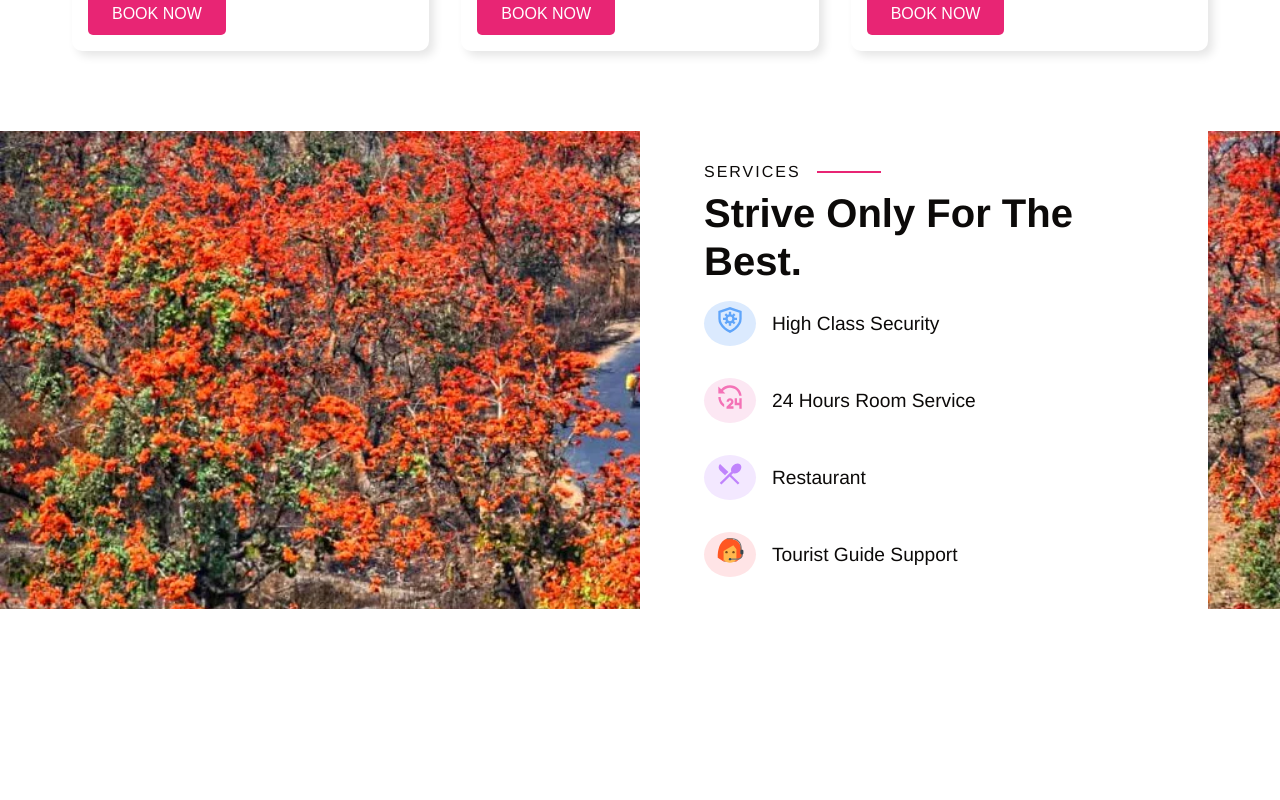
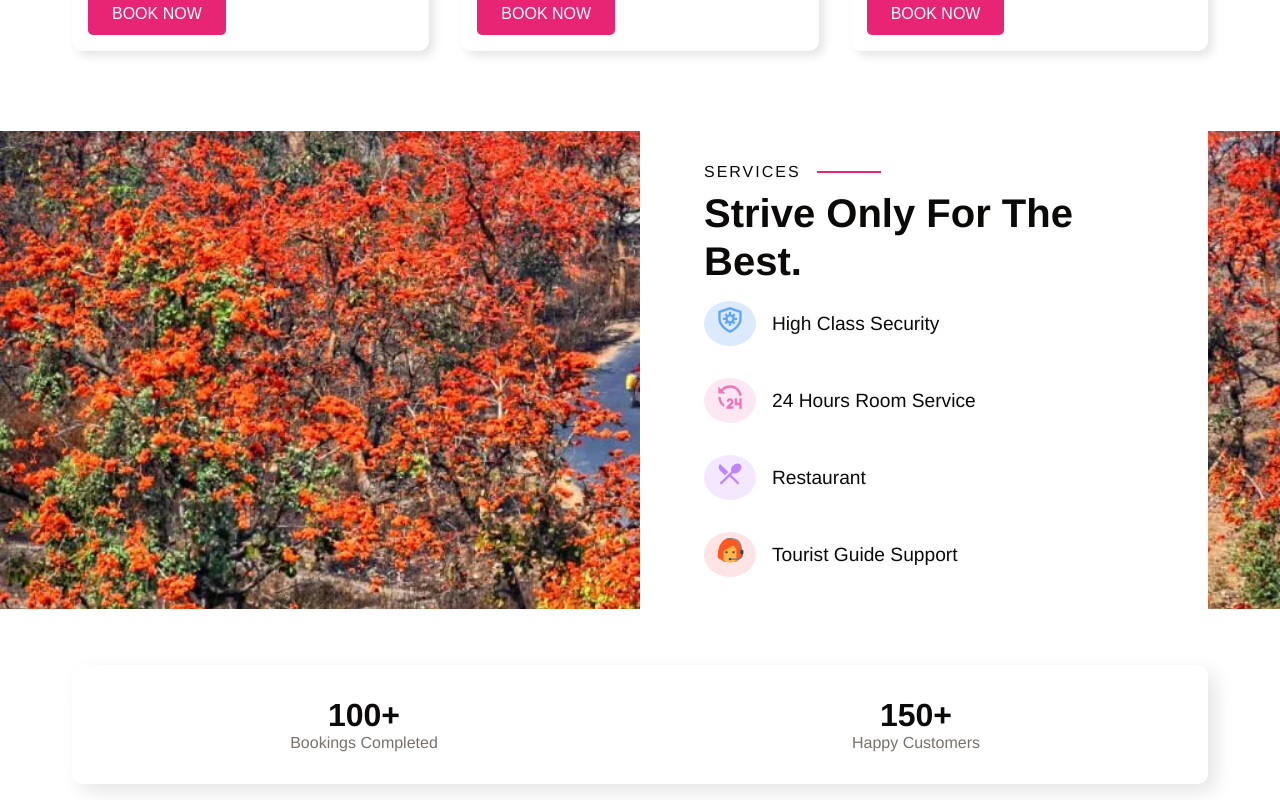
Before and after one commit to satyasaadhika/Kingsukh-guest-house, a React (Create React App) app: page / in a window 1280 px wide. Shown: the part 2132-2932 px from the top of the page. Before the commit the page ends 2741 px from the top, so only its background shows below. Built offline with nearby package versions, Linux system fonts and the light colour scheme.

Commit message:
Add booking section

```diff
--- a/src/App.js
+++ b/src/App.js
@@ -4,6 +4,7 @@ import HeroSection from './components/HeroSection/HeroSection';
 import About from './components/About/About';
 import Content from './components/Content/Content';
 import Services from './components/Services/Service';
+import Booking from './components/Booking/Booking';
 
 function App() {
   return (
@@ -13,6 +14,7 @@ function App() {
       <About/>
       <Content/>
       <Services/>
+      <Booking/>
     </div>
   );
 }
```
